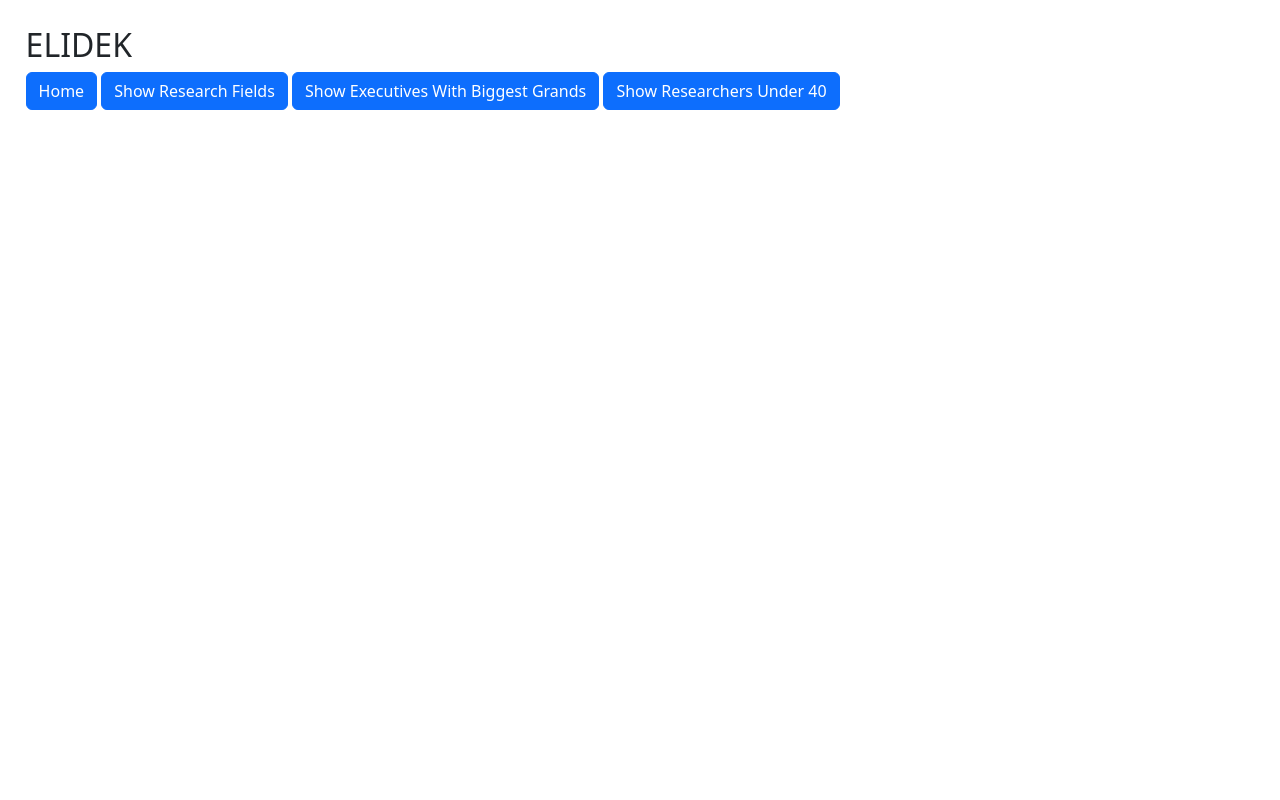
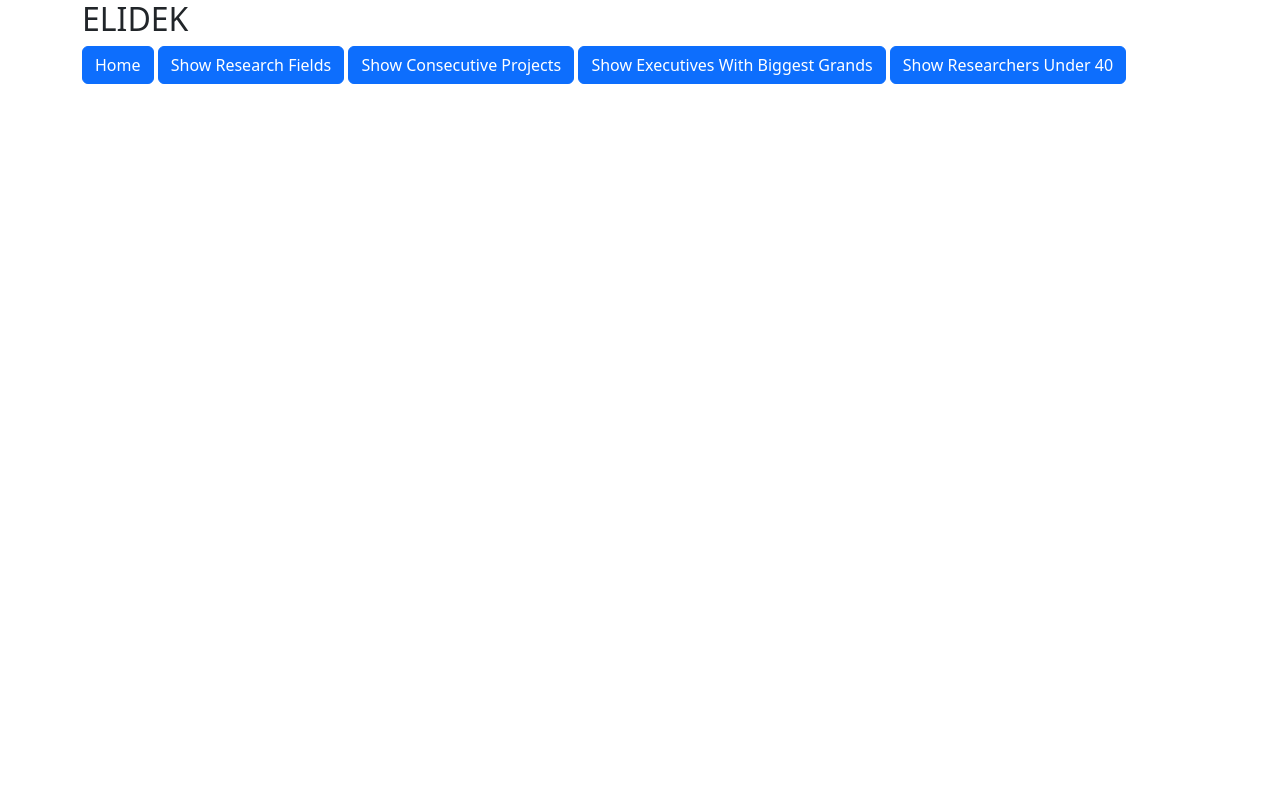
Before and after one commit to dennisdef/dbproject1, a Flask app: page / in a window 1280 px wide. Run offline with Flask 2, Linux system fonts and the light colour scheme; some libraries are stand-ins or nearby versions.

Commit message:
add another query, add view in db, add html file

```diff
--- a/dbproject/routes.py
+++ b/dbproject/routes.py
@@ -6,7 +6,7 @@ from dbproject import db, app
 @app.route("/")
 def index():
     return render_template('index.html',
-            pageTitle = "Home")
+                           pageTitle="Home")
     ## cur = db.connection.cursor()
     ##cur.execute("select r_id, first_name, last_name from researcher ")
     ##column_names = [i[0] for i in cur.description]
@@ -18,14 +18,15 @@ def index():
 def executives():
     cur = db.connection.cursor()
     cur.execute(
-        "select e.name as executive_name, o.name as organisation_name, sum(p.amount) as total_money from executive e inner join project p on p.ex_id = e.ex_id INNER join organisation o on p.organisation_id =o.organisation_id group by e.name order by total_money desc limit 5")
+        "select e.name as executive_name, o.name as organisation_name, sum(p.amount) as total_money from executive e inner join project p on p.ex_id = e.ex_id INNER join organisation o on p.organisation_id =o.organisation_id group by e.name, o.organisation_id order by total_money desc limit 5")
     column_names = [i[0] for i in cur.description]
     res = [dict(zip(column_names, entry)) for entry in cur.fetchall()]
     cur.close()
     return render_template('ex.html',
-                        pageTitle = "Executives",
-                        executives=res
+                           pageTitle="Executives",
+                           executives=res
                            )
+
 
 @app.route("/under_40")
 def under_40():
@@ -35,33 +36,52 @@ def under_40():
     res = [dict(zip(column_names, entry)) for entry in cur.fetchall()]
     cur.close()
     return render_template('under_40.html',
-                        pageTitle = "Researchers under 40",
-                        researchers=res
-                        )
+                           pageTitle="Researchers under 40",
+                           researchers=res
+                           )
 
 
 @app.route("/science_fields")
-def research_fields():
+def science_fields():
     cur = db.connection.cursor()
     cur.execute(f"select sf.name, sf.en_name from science_field sf")
     column_names = [i[0] for i in cur.description]
     res = [dict(zip(column_names, entry)) for entry in cur.fetchall()]
     cur.close()
     return render_template('sfs.html',
-                        pageTitle = "Science Fields",
-                        sfs = res
-    )
+                           pageTitle="Science Fields",
+                           sfs=res
+                           )
+
 
 @app.route("/science_fields/<sf>")
-def research_field(sf):
+def science_field(sf):
     cur = db.connection.cursor()
-    query = "select sf.name as name, sf.en_name from science_field sf where sf.en_name = '{}' ".format(sf)
+    query = "select * from science_field where en_name = '{}''".format(sf)
     cur.execute(query)
     column_names = [i[0] for i in cur.description]
     res = dict(zip(column_names, cur.fetchone()))
     cur.close()
 
     return render_template('index.html',
-                        pageTitle = res.get("name"),
-                        test = res.get("en_name")
-    )
+                           pageTitle=res.get("name"),
+                           test=res.get("en_name")
+                           )
+
+
+@app.route("/con_project_per_year")
+def project_per_year():
+    cur = db.connection.cursor()
+    cur.execute("SELECT ppy1.name, ppy1.count_projects from" +
+                " project_per_year ppy1 inner join" +
+                " project_per_year ppy2" +
+                " on ppy1.organisation_id = ppy2.organisation_id" +
+                " and ppy1.s_year = ppy2.s_year + 1 ")
+    column_names = [i[0] for i in cur.description]
+    res = [dict(zip(column_names, entry)) for entry in cur.fetchall()]
+    cur.close()
+
+    return render_template("project_per_year.html",
+                           pageTitle="Consecutive projects",
+                           ppys=res
+                           )
--- a/dbproject/templates/base.html
+++ b/dbproject/templates/base.html
@@ -9,12 +9,19 @@
         {% endblock title %}
     </title>
 </head>
-<body style="padding: 2%;">
-    <h2 class = "center">ELIDEK</h2>
-    <a class="btn btn-primary" id="show-btn" href="/">Home</a>
-    <a class="btn btn-primary" id="show-btn" href="/science_fields">Show Research Fields</a>
-    <a class="btn btn-primary" id="show-btn" href="/executives">Show Executives With Biggest Grands</a>
-    <a class="btn btn-primary" id="show-btn" href="/under_40">Show Researchers Under 40</a>
+<body>
+    <div class = "container">
+        <div class = "row">
+             <div class="col-12" >
+                <h2 class = "center">ELIDEK</h2>
+                <a class="btn btn-primary" href="{{ url_for('index') }}">Home</a>
+                <a class="btn btn-primary" href="{{ url_for('science_fields') }}">Show Research Fields</a>
+                <a class="btn btn-primary" href="{{ url_for('project_per_year') }}">Show Consecutive Projects</a>
+                <a class="btn btn-primary" href="{{ url_for('executives') }}">Show Executives With Biggest Grands</a>
+                <a class="btn btn-primary" href="{{ url_for('under_40') }}">Show Researchers Under 40</a>
+            </div>
+        </div>
+    </div>
     {% block content %}
     {% endblock content %}
 </body>
```
Also changed, not shown: Create_DB_Schema.sql (+3 -5 lines), dbproject/templates/project_per_year.html (added, +26 -0 lines).
